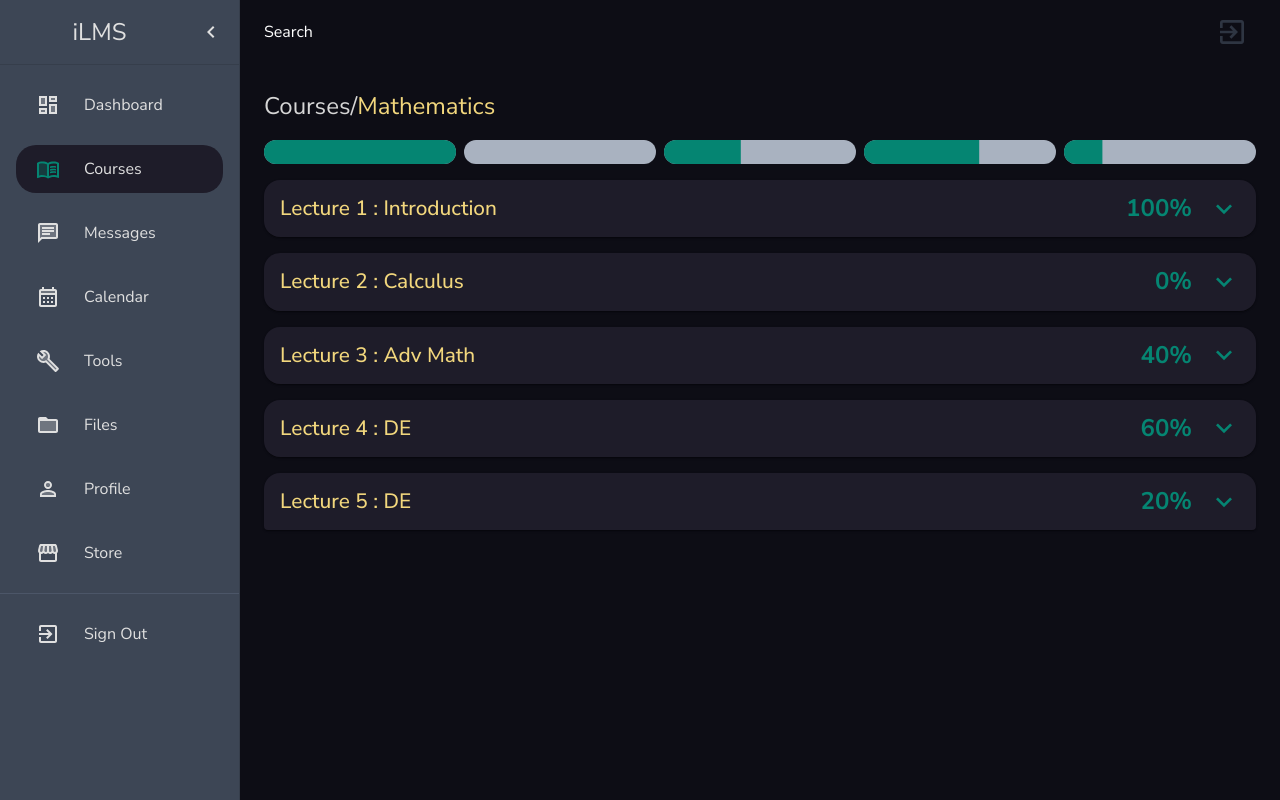
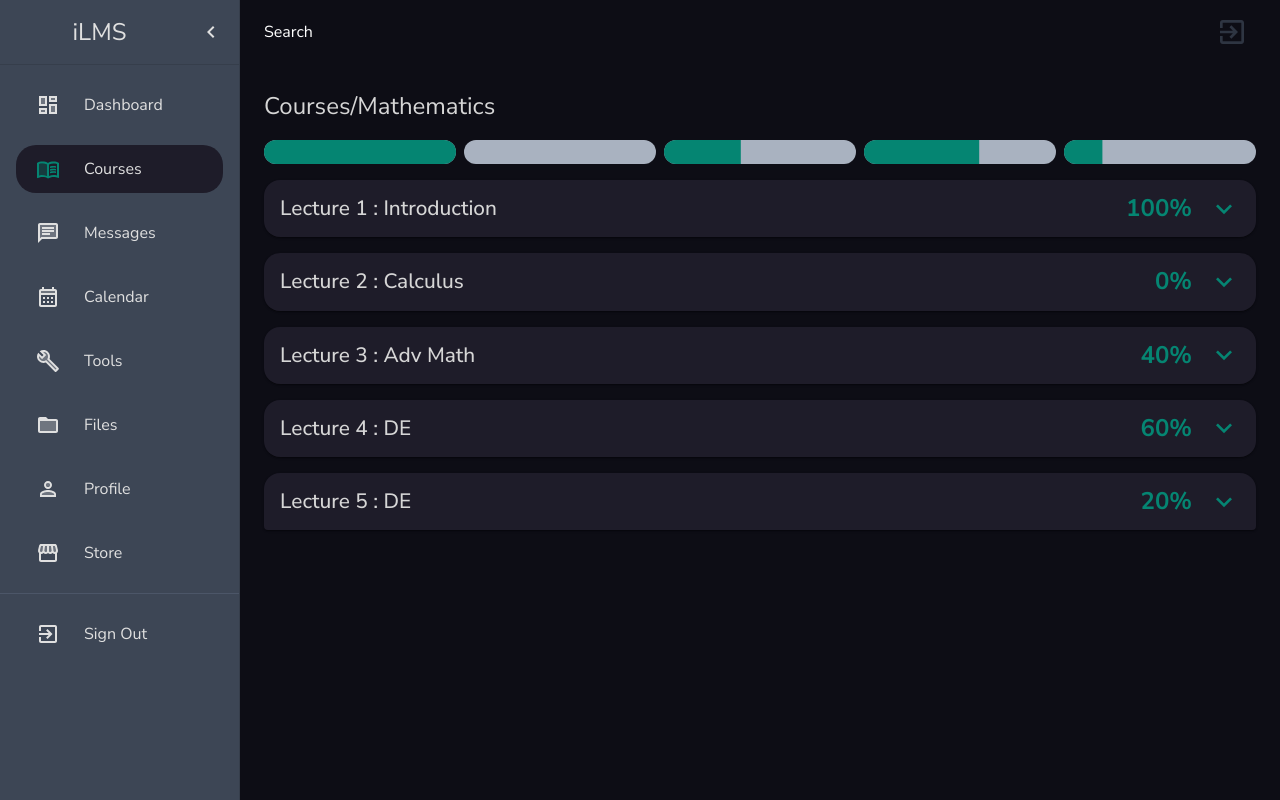
Before and after one commit to aramind/ilms, a React (Create React App) app: page /courses/1 in a window 1280 px wide. Built offline with nearby package versions, Linux system fonts and the light colour scheme; a web font is replaced by a local one.

Commit message:
refactor: styling topic cards

```diff
--- a/src/pages/course/Course.jsx
+++ b/src/pages/course/Course.jsx
@@ -17,8 +17,6 @@ import { getTopicProgress, getTopicsInCourse } from "../../configs/API";
 import ExpandMoreIcon from "@mui/icons-material/ExpandMore";
 import CheckCircleIcon from "@mui/icons-material/CheckCircle";
 import CheckCircleOutlineIcon from "@mui/icons-material/CheckCircleOutline";
-import CheckCircleTwoToneIcon from "@mui/icons-material/CheckCircleTwoTone";
-import CheckCircleOutlineTwoToneIcon from "@mui/icons-material/CheckCircleOutlineTwoTone";
 const Course = () => {
   const { courseId } = useParams();
 
@@ -45,12 +43,9 @@ const Course = () => {
           <WhiteTypography fontSize={{ xs: "1.3rem", md: "1.5rem" }}>
             Courses/
           </WhiteTypography>
-          <Typography
-            fontSize={{ xs: "1.3rem", md: "1.5rem" }}
-            color="secondary.light"
-          >
+          <WhiteTypography fontSize={{ xs: "1.3rem", md: "1.5rem" }}>
             {course?.title}
-          </Typography>
+          </WhiteTypography>
         </Stack>
         <Stack direction="row" spacing={1} width={1}>
           {updatedTopics?.map((topic) => (
@@ -127,11 +122,11 @@ const Course = () => {
             >
               <Stack width={1} pr={2}>
                 <Stack width={1} direction="row" justifyContent="space-between">
-                  <Typography variant="h6" color="secondary.light">
+                  <WhiteTypography variant="h6">
                     Lecture {index + 1} : {topic.title}
-                  </Typography>
+                  </WhiteTypography>
 
-                  <Typography
+                  <WhiteTypography
                     variant="h5"
                     fontWeight="bold"
                     sx={{
@@ -139,7 +134,7 @@ const Course = () => {
                     }}
                   >
                     {topic?.progress}%
-                  </Typography>
+                  </WhiteTypography>
                 </Stack>
               </Stack>
             </AccordionSummary>
--- a/src/themes/green.js
+++ b/src/themes/green.js
@@ -13,7 +13,7 @@ const COLORS = {
     dark: "#CCA114",
     main: "#E9BB1D",
     light: "#F2D77D",
-    lightest: "#F8E8B5",
+    lightest: "#F2E7BF",
   },
   black: {
     darkest: "#0D0D15",
```
